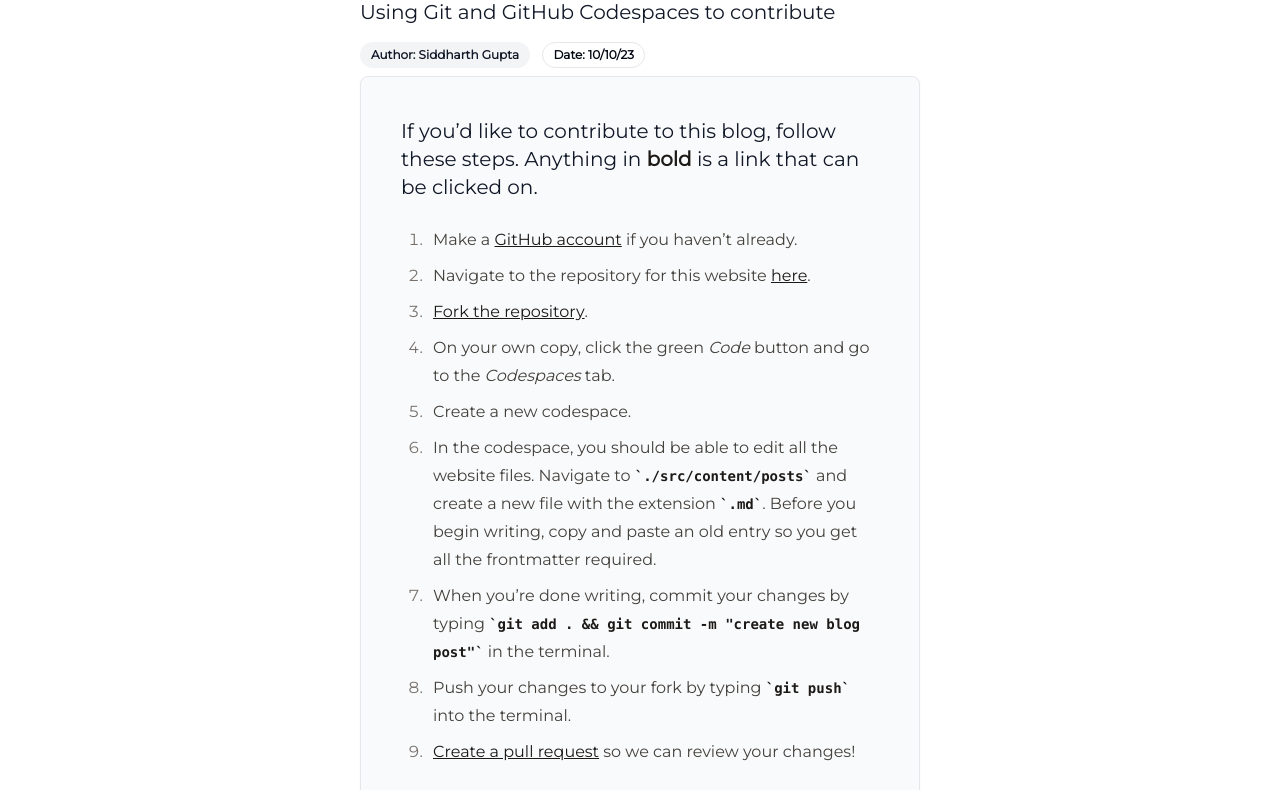
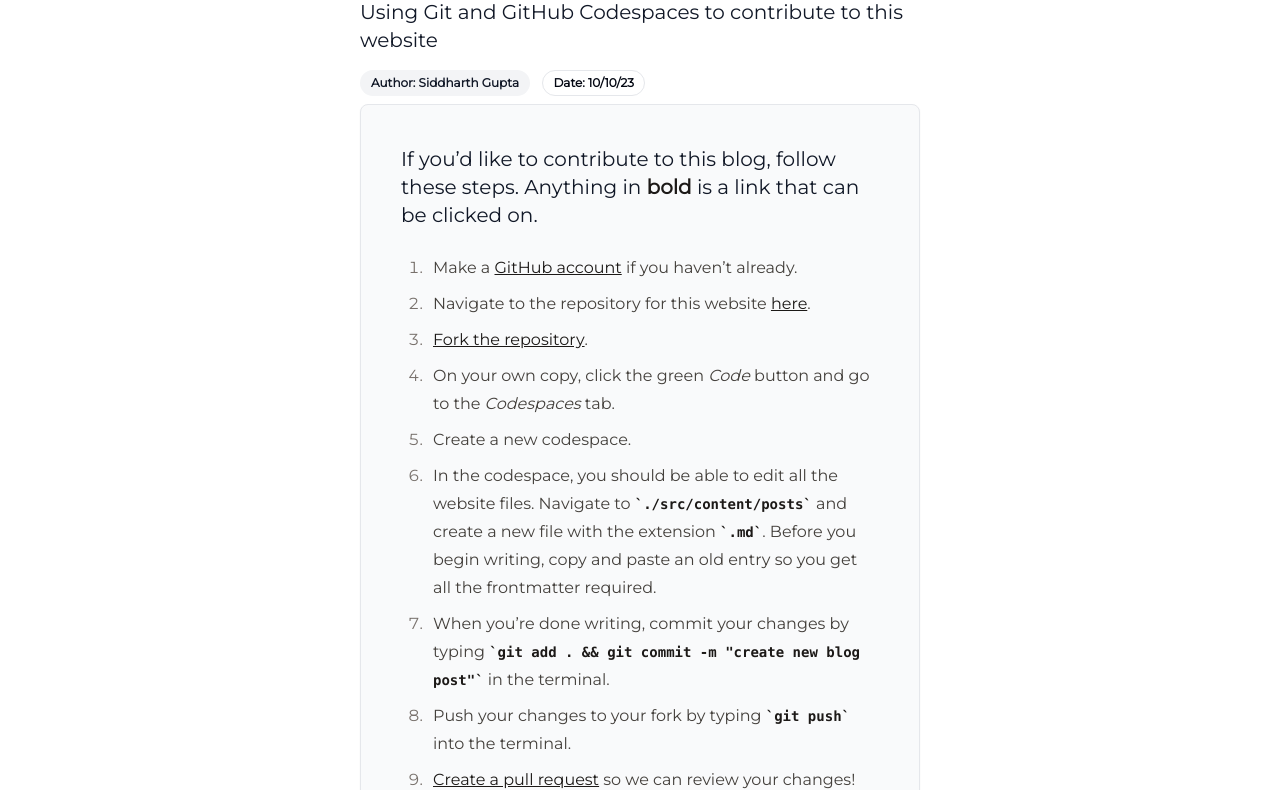
Before and after one commit to Barrington-Computer-Club/BarringtonComputerClubWebsite, an Astro site: page /posts/blog-contributing in a window 1280 px wide. Shown: the part 234-1024 px from the top of the page. Built offline with nearby package versions, Linux system fonts and the light colour scheme; Astro itself is replaced by a stand-in of ours.

Commit message:
Fix post description

```diff
--- a/src/content/posts/blog-contributing.md
+++ b/src/content/posts/blog-contributing.md
@@ -1,6 +1,6 @@
 ---
 title: "Contributing To This Blog"
-description: "Using Git and GitHub Codespaces to contribute"
+description: "Using Git and GitHub Codespaces to contribute to this website"
 postDate: "10/10/23"
 author: "Siddharth Gupta"
 
```
